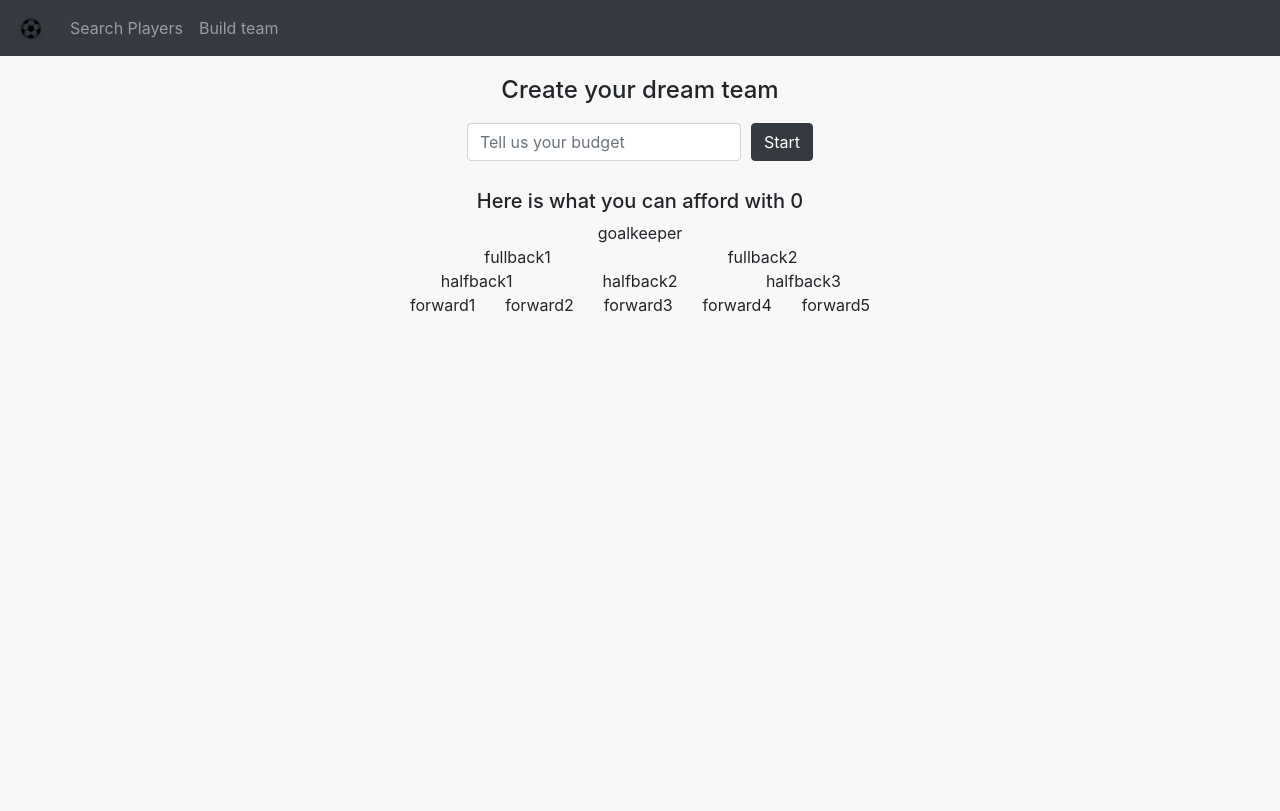
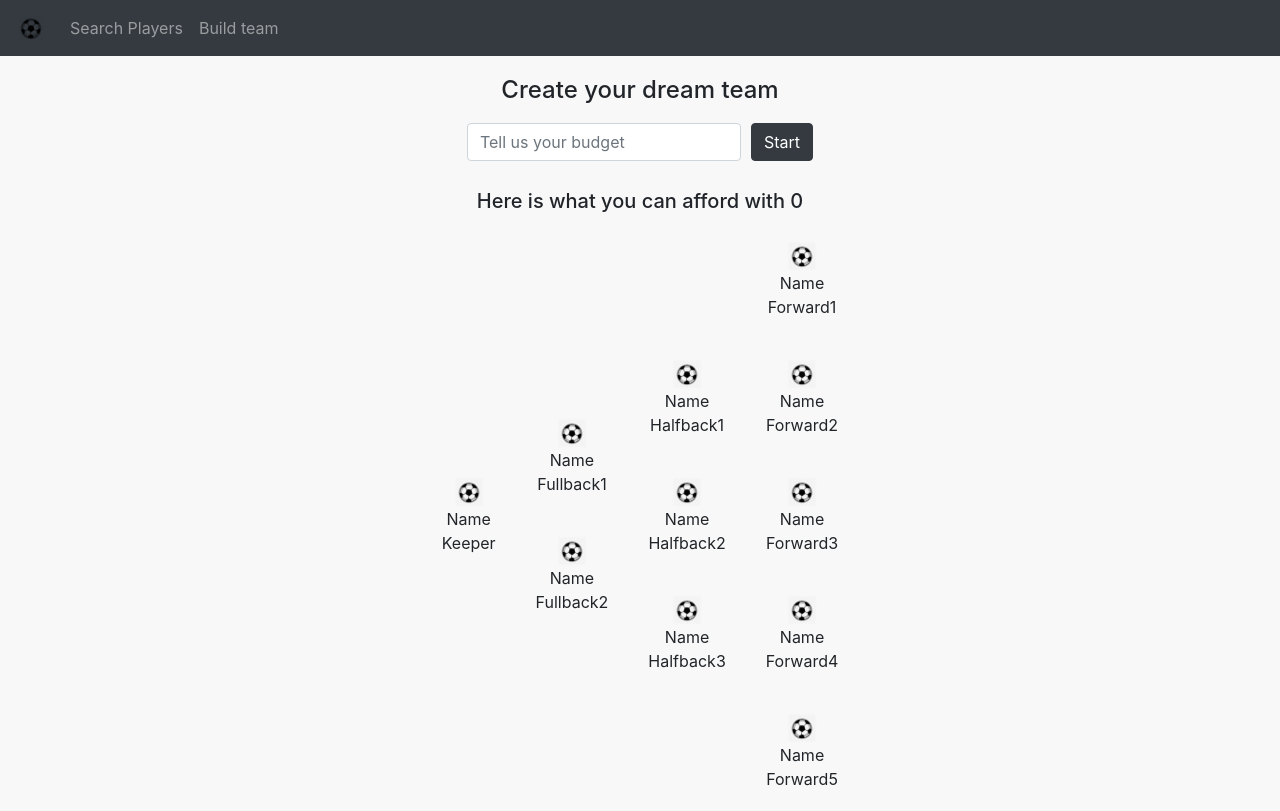
Before and after one commit to darkchesca/phiture-task-francescab, a React (Create React App) app in the folder Client/: page /team in a window 1280 px wide. Built offline with nearby package versions, Linux system fonts and the light colour scheme; a web font is replaced by a local one.

Commit message:
add player card

```diff
--- /dev/null
+++ b/Client/src/components/PlayerCard/PlayerCard.scss
@@ -0,0 +1,10 @@
+.player-card {
+  padding: 20px;
+  display: flex;
+  flex-direction: column;
+
+  .player-card_photo {
+    width: 30px;
+    height: 30px;
+  }
+}
--- /dev/null
+++ b/Client/src/components/PlayerCard/PlayerCard.tsx
@@ -0,0 +1,23 @@
+import React from "react";
+import './PlayerCard.scss';
+import logo from './../../logo.png';
+
+interface Props {
+    name: string;
+    position: string;
+}
+
+export const PlayerCard: React.FC<Props> = ({name, position}) => {
+
+    return (
+        <div className="player-card">
+            <div><img
+                src={logo}
+                alt={name}
+                className="player-card_photo"
+            /></div>
+            <span>{name}</span>
+            <span>{position}</span>
+        </div>
+    )
+}
--- a/Client/src/views/BuildTeam/BuildTeam.scss
+++ b/Client/src/views/BuildTeam/BuildTeam.scss
@@ -15,4 +15,10 @@
       padding-bottom: 10px;
     }
   }
+
+  .build-team-view_grid-result-team {
+    display: flex;
+    justify-content: center;
+    align-items: center;
+  }
 }
--- a/Client/src/views/BuildTeam/BuildTeam.tsx
+++ b/Client/src/views/BuildTeam/BuildTeam.tsx
@@ -3,14 +3,13 @@ import {useTranslation} from "react-i18next";
 //bootstrap
 import {Col, Form} from "react-bootstrap";
 import Button from "react-bootstrap/Button";
-import Container from "react-bootstrap/cjs/Container";
-import Row from "react-bootstrap/cjs/Row";
 //components
 import {LoadingModal} from "../../components/LoadingModal/LoadingModal";
 import {ErrorModal} from "../../components/ErrorModal/ErrorModal";
 //other
 import './BuildTeam.scss';
 import './../../styles/style.scss';
+import {PlayerCard} from "../../components/PlayerCard/PlayerCard";
 
 export const BuildTeam: React.FC = () => {
     const {t} = useTranslation();
@@ -90,51 +89,27 @@ export const BuildTeam: React.FC = () => {
                         : team !== {} // team not empty
                             ? <div className="build-team-view_grid-result">
                                 <h5>{t('buildTeam.resultTitle', {budget: budget})}</h5>
-                                <Container>
-                                    <Row className="justify-content-md-center">
-                                        <Col>
-                                            goalkeeper
-                                        </Col>
-                                    </Row>
-
-                                    {/* Columns start at 50% wide on mobile and bump up to 33.3% wide on desktop */}
-                                    <Row className="justify-content-md-center">
-                                        <Col>
-                                            fullback1
-                                        </Col>
-                                        <Col>
-                                            fullback2
-                                        </Col>
-                                    </Row>
-                                    <Row className="justify-content-md-center">
-                                        <Col>
-                                            halfback1
-                                        </Col>
-                                        <Col>
-                                            halfback2
-                                        </Col>
-                                        <Col>
-                                            halfback3
-                                        </Col>
-                                    </Row>
-                                    <Row className="justify-content-md-center">
-                                        <Col>
-                                            forward1
-                                        </Col>
-                                        <Col>
-                                            forward2
-                                        </Col>
-                                        <Col>
-                                            forward3
-                                        </Col>
-                                        <Col>
-                                            forward4
-                                        </Col>
-                                        <Col>
-                                            forward5
-                                        </Col>
-                                    </Row>
-                                </Container>
+                                <div className="build-team-view_grid-result-team">
+                                    <div className="players-row">
+                                        <PlayerCard name="Name" position="Keeper"/>
+                                    </div>
+                                    <div className="players-row">
+                                        <PlayerCard name="Name" position="Fullback1"/>
+                                        <PlayerCard name="Name" position="Fullback2"/>
+                                    </div>
+                                    <div className="players-row">
+                                        <PlayerCard name="Name" position="Halfback1"/>
+                                        <PlayerCard name="Name" position="Halfback2"/>
+                                        <PlayerCard name="Name" position="Halfback3"/>
+                                    </div>
+                                    <div className="players-row">
+                                        <PlayerCard name="Name" position="Forward1"/>
+                                        <PlayerCard name="Name" position="Forward2"/>
+                                        <PlayerCard name="Name" position="Forward3"/>
+                                        <PlayerCard name="Name" position="Forward4"/>
+                                        <PlayerCard name="Name" position="Forward5"/>
+                                    </div>
+                                </div>
                             </div>
                             : <span>{t('buildTeam.nothingToSee')}</span>
                 }
```
